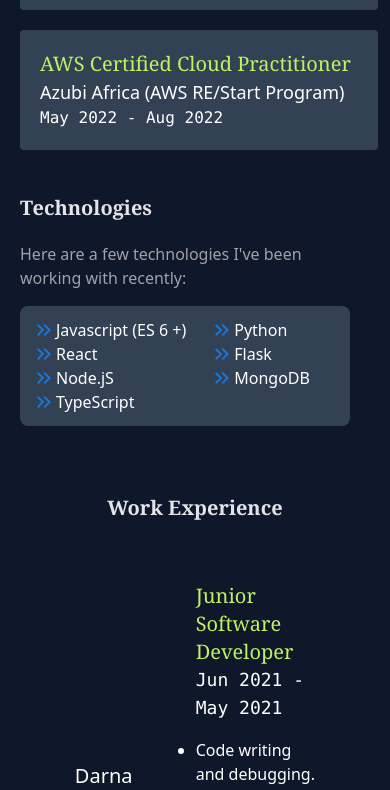
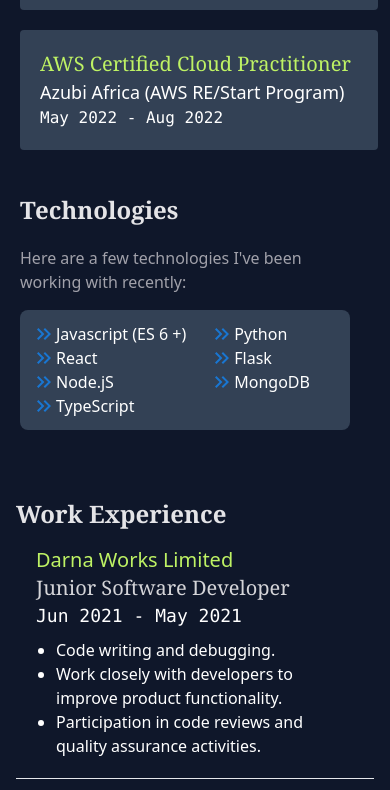
Before and after one commit to Benson306/my-portfolio, a React (Create React App) app: page / in a window 390 px wide. Shown: the part 1156-1946 px from the top of the page. Built offline with nearby package versions, Linux system fonts and the light colour scheme.

Commit message:
Download CV Done

```diff
--- a/src/App.js
+++ b/src/App.js
@@ -1,4 +1,4 @@
-import { BrowserRouter as Router, Switch , Route } from 'react-router-dom';
+import { BrowserRouter as Router, Route } from 'react-router-dom';
 import './App.css';
 import About from './components/About';
 import Contacts from './components/Contacts';
@@ -7,6 +7,8 @@
 import Projects from './components/Projects';
 import {useRef} from 'react';
 import Experience from './components/Experience';
+import { Link } from "react-router-dom"
+import file from './images/ben.jpg';
 
 function App() {
 
@@ -15,6 +17,19 @@
   const experienceRef = useRef(null);
   const projectsRef = useRef(null);
   const contactsRef = useRef(null);
+
+
+  const onDownload = () => {
+    fetch(file).then((response) => {
+      response.blob().then((blob) => {
+        let url = window.URL.createObjectURL(blob);
+        let a = document.createElement("a");
+        a.href = url;
+        a.download = "ben.jpg";
+        a.click();
+      });
+    });
+  };
 
 
   return (
@@ -36,6 +51,11 @@
         <br />
         <Projects projectsRef={projectsRef} />
         <br />
+        <center>
+          <Link to="" onClick={onDownload} class="bg-lime-600 text-white p-4 text-center shadow-xl">Download CV</Link>
+        </center>
+
+        <br />
         <Contacts contactsRef={contactsRef} />
 
       </Route>
--- a/src/components/About.js
+++ b/src/components/About.js
@@ -30,9 +30,9 @@
 
         </div>
 
-        <Link to="/#projects" onClick={()=>{handleScroll(projectsRef.current);}}><button class="ml-20 p-4 border rounded border-lime-500 hover:bg-lime-800 hover:text-white font-">
-            Check out my projects!
-        </button></Link>
+        <button class="ml-20 p-4 border rounded border-lime-500 hover:bg-lime-800 hover:text-white font-">
+        <Link to="/#projects" onClick={()=>{handleScroll(projectsRef.current);}}> Check out my projects! </Link>
+        </button>
     </div>
     );
 }
--- a/src/components/Experience.js
+++ b/src/components/Experience.js
@@ -2,8 +2,8 @@
 
     return (
     <div class="px-4 md:px-16 pt-5" ref={experienceRef}>
-        <h2 class="flex justify-center text-zinc-200 text-xl md:text-4xl font-serif font-semibold pt-1 md:pt-1">Work Experience</h2>
-        <div class="flex justify-center p-10">
+        <h2 class="flex md:justify-center text-zinc-200 text-2xl md:text-4xl font-serif font-semibold pt-1 md:pt-1 ">Work Experience</h2>
+        <div class="md:flex hidden md:visible justify-center p-10">
             <table class="p-5 mx-16">
                 <tr class="p-5 border-b-4 border-double hover:bg-slate-600">
                     <td class="p-5 text-xl">Darna Works Limited</td>
@@ -35,6 +35,39 @@
 
             </table>
         </div>
+
+        <div class="md:hidden">
+
+            <div>
+            <h1 class="p-4 pb-0 ml-1 font-sans text-lime-300 text-xl">Darna Works Limited</h1>
+                    <div class="p-5 pt-0">
+                        <h1 class="text-xl text-zinc-300 font-serif">Junior Software Developer</h1>
+                        <h2 class="text-lg font-mono">Jun 2021 - May 2021</h2>
+                        <ul class="list-disc font-sans ml-5 pt-2">
+                            <li>Code writing and debugging.</li>
+                            <li>Work closely with developers to improve product functionality.</li>
+                            <li>Participation in code reviews and quality assurance activities.</li>
+                        </ul>
+
+                    </div>
+            </div>
+
+            <hr />
+
+            <div>
+                <h1 class="p-4 pb-0 ml-1 font-sans text-lime-300 text-xl">The National Treasury</h1>
+                <div class="p-5 pt-0">
+                    <h1 class="text-xl text-zinc-300 font-serif">Industrial Attaché - IT Support</h1>
+                    <h2 class="text-lg font-mono">Apr 2019 - Aug 2019</h2>
+                    <ul class="list-disc font-sans ml-5 pt-4">
+                        <li>Troubleshoot system and network problems, diagnosing and solving technical faults.</li>
+                        <li>Monitored and maintained all computer systems, installing and configuring hardware and software as well as solved technical problems.</li>
+                        <li>Ensured that all system and process issues and incidents are logged and tracked using formal documentation.</li>
+                    </ul>
+                </div>
+            </div>
+
+        </div>
     </div>
 );
 }
--- a/src/components/Navigation.js
+++ b/src/components/Navigation.js
@@ -1,5 +1,7 @@
 import MenuOutlinedIcon from '@mui/icons-material/MenuOutlined';
 import { Link } from 'react-router-dom';
+
+import file from '../images/ben.jpg';
 
 const Navigation = ({aboutRef, educationRef, experienceRef, projectsRef, contactsRef}) => {
 
@@ -29,6 +31,17 @@
         });
       };
 
+      const onDownload = () => {
+        fetch(file).then((response) => {
+          response.blob().then((blob) => {
+            let url = window.URL.createObjectURL(blob);
+            let a = document.createElement("a");
+            a.href = url;
+            a.download = "ben.jpg";
+            a.click();
+          });
+        });
+      };
 
     return ( <div>
         <ul class="sticky top-0 z-50 flex font-mono pt-5 px-5 pb-5 md:p-3 shadow-sm shadow-lime-900">
@@ -55,7 +68,7 @@
                     <Link to="/#contacts" onClick={()=>{handleScroll(contactsRef.current);}} >Contact</Link>
                 </li>
                 <li class='border-solid border-2 rounded-lg border-lime-500 text-slate-100 p-2'>
-                    Download Resume
+                    <Link to="" onClick={onDownload}>Download Resume</Link>
                 </li>
             </div>
         </ul>
@@ -77,7 +90,9 @@
                 <li class='flex justify-center p-2'>
                     <Link to="/#contacts" onClick={()=>{handleScroll(contactsRef.current);}}  >Contact</Link>
                 </li>
-                <li class='flex justify-center border-solid border-2 rounded border-lime-500 text-slate-100 p-2'>Download Resume</li>
+                <li class='flex justify-center border-solid border-2 rounded border-lime-500 text-slate-100 p-2'>
+                    <Link to="" onClick={onDownload}>Download Resume</Link>
+                </li>
             </ul>
         </div>
 
--- a/src/components/Skills.js
+++ b/src/components/Skills.js
@@ -2,8 +2,8 @@
 
 const Skills = () => {
     return (
-        <div class="pt-5 md:pt-10">
-                <h2 class="text-zinc-200 text-xl md:text-4xl font-serif font-semibold pt-1 md:pt-1">Technologies</h2>
+        <div class="pt-5 md:pt-5">
+                <h2 class="text-zinc-200 text-2xl md:text-4xl font-serif font-semibold pt-1 md:pt-1">Technologies</h2>
                 <h3 class="text-zinc-400 pt-5">Here are a few technologies I've been working with recently:</h3>
 
                 <div class="flex bg-slate-700 hover:bg-slate-600 rounded-lg mt-4">
```
